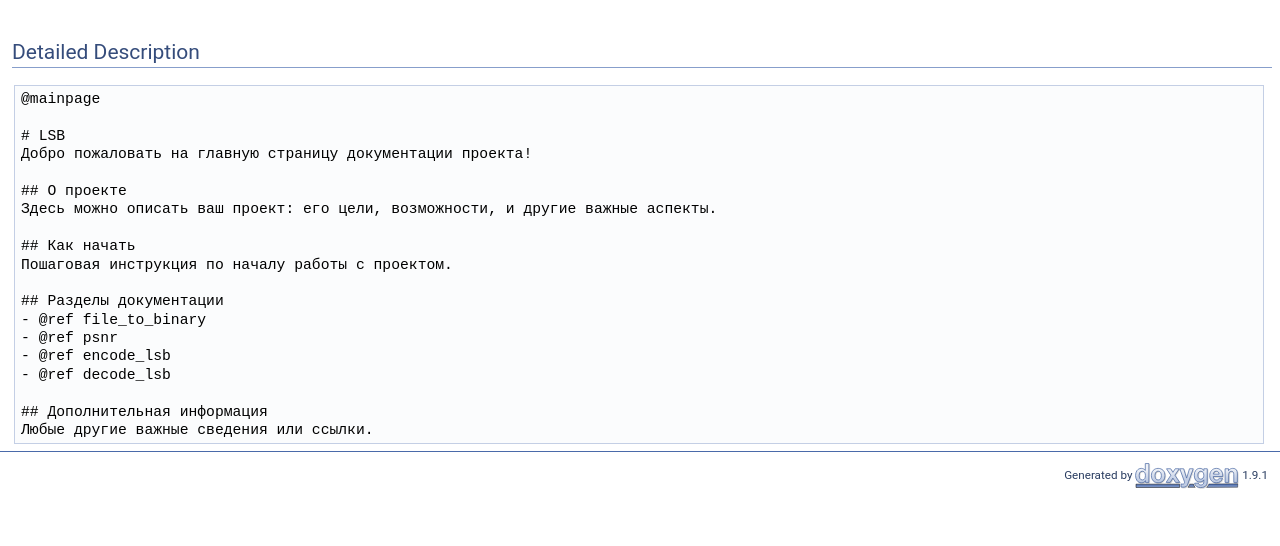
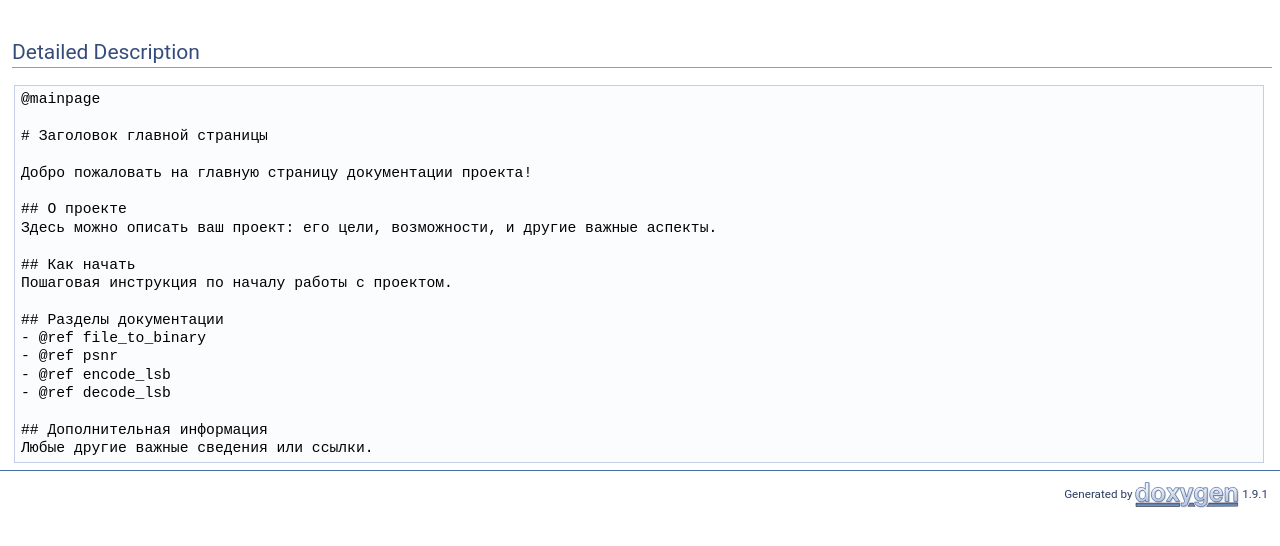
Before and after one commit to lamoress/lab3, a plain HTML site: page d1/df4/namespacelsb.html in a window 1280 px wide. Shown: the part 156-702 px from the top of the page. Drawn offline with Linux system fonts and the light colour scheme.

Commit message:
deploy: 2dcaacb066df1a8ff24774331a314eff0482973f

```diff
--- a/d1/df4/namespacelsb.html
+++ b/d1/df4/namespacelsb.html
@@ -68,7 +68,8 @@ $(function() {
 <a name="details" id="details"></a><h2 class="groupheader">Detailed Description</h2>
 <div class="textblock"><pre class="fragment">@mainpage
 
-# LSB
+# Заголовок главной страницы
+
 Добро пожаловать на главную страницу документации проекта!
 
 ## О проекте
```
